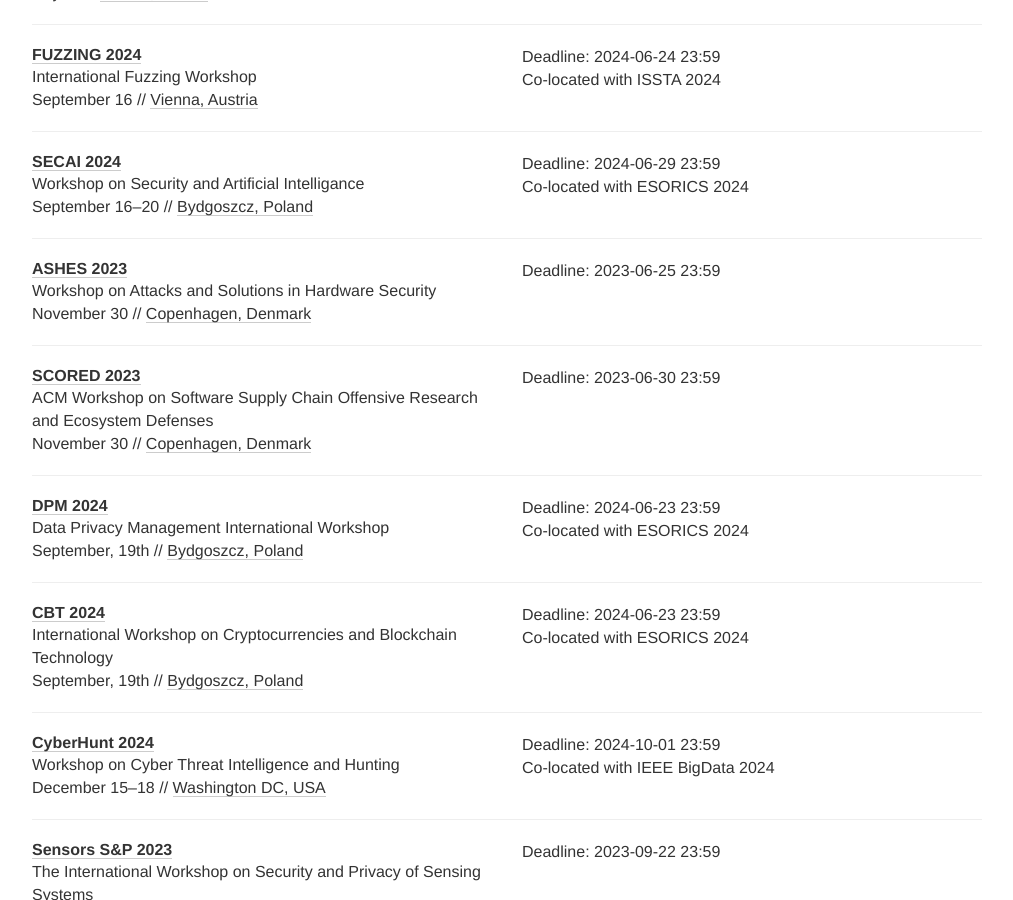
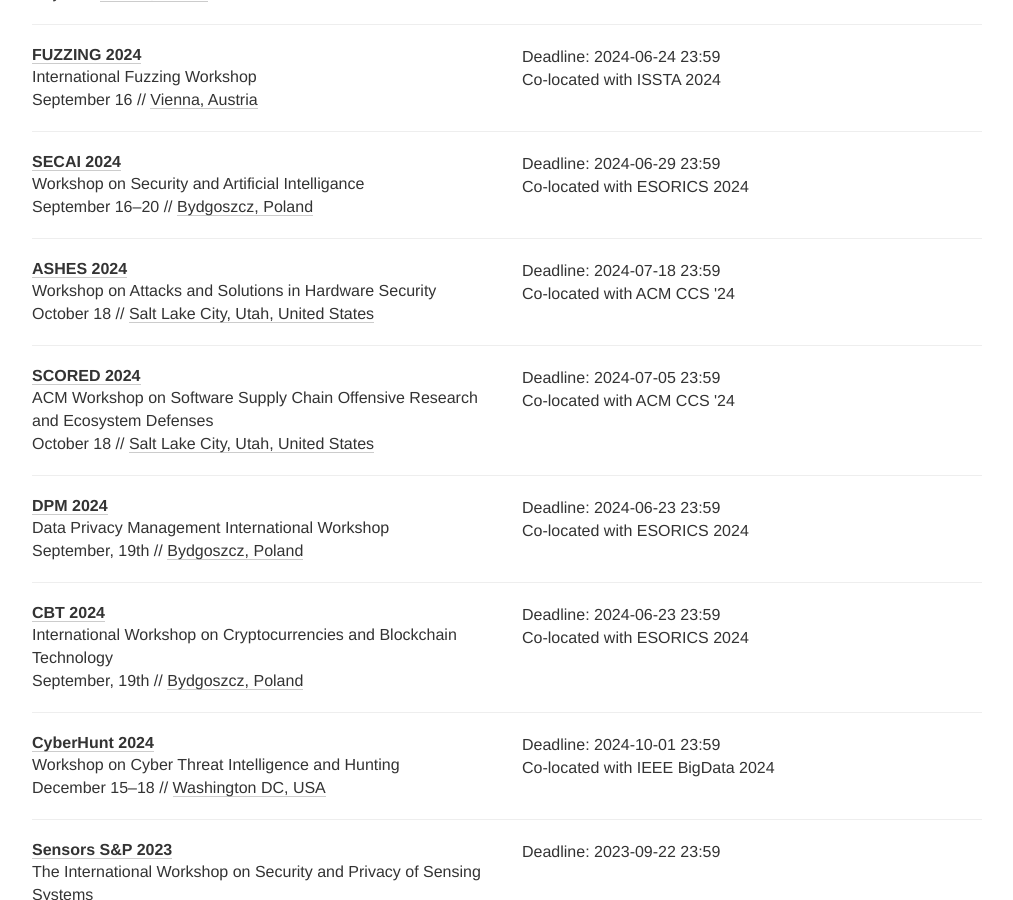
Before and after one commit to sec-deadlines/sec-deadlines.github.io, a Jekyll site: the page built from index.html, in a window 1280 px wide and 900 px high, scrolled down 12978 px. Shown: the whole window, without its empty margins (133-1146 px from the left). Built offline with Jekyll 4.4.1, drawn with Linux system fonts in a browser that asks for light colours; nearby versions of some CDN libraries; comment, search, counter and statistics services are not loaded.

Commit message:
Updated ASHES and SCORED

```diff
--- a/_data/conferences.yml
+++ b/_data/conferences.yml
@@ -391,6 +391,7 @@
   place: Douala, Cameroon
   tags: [CRYPTO, CONF]
 
+# Don't delete Latincrypt since it is often once every few years
 - name: LATINCRYPT
   year: 2023
   description: The 8th International Conference on Cryptology and Information Security in Latin America
@@ -783,7 +784,7 @@
 - name: HASP
   description: Hardware and Architectural Support for Security and Privacy
   year: 2023
-  link: https://haspworkshop.org/2023/
+  link: https://haspworkshop.org/2024/
   comment: Co-located with MICRO
   deadline: ["2023-08-10 23:59"]
   date: October 28
@@ -903,21 +904,23 @@
 
 - name: ASHES
   description: Workshop on Attacks and Solutions in Hardware Security
-  year: 2023
+  year: 2024
+  comment: Co-located with ACM CCS '24
   link: http://ashesworkshop.org/home
   deadline:
-    - "2023-06-25 23:59"
-  date: November 30
-  place: Copenhagen, Denmark
+    - "2024-07-18 23:59"
+  date: October 18
+  place: Salt Lake City, Utah, United States
   tags: [SEC, SHOP]
 
 - name: SCORED
   description: ACM Workshop on Software Supply Chain Offensive Research and Ecosystem Defenses
-  year: 2023
-  date: "November 30"
+  year: 2024
+  comment: Co-located with ACM CCS '24
   link: https://scored.dev/
-  deadline: ["2023-06-30 23:59"]
-  place: Copenhagen, Denmark
+  deadline: ["2024-07-05 23:59"]
+  date: October 18
+  place: Salt Lake City, Utah, United States
   tags: [SEC, SHOP]
 
 - name: DPM
```
